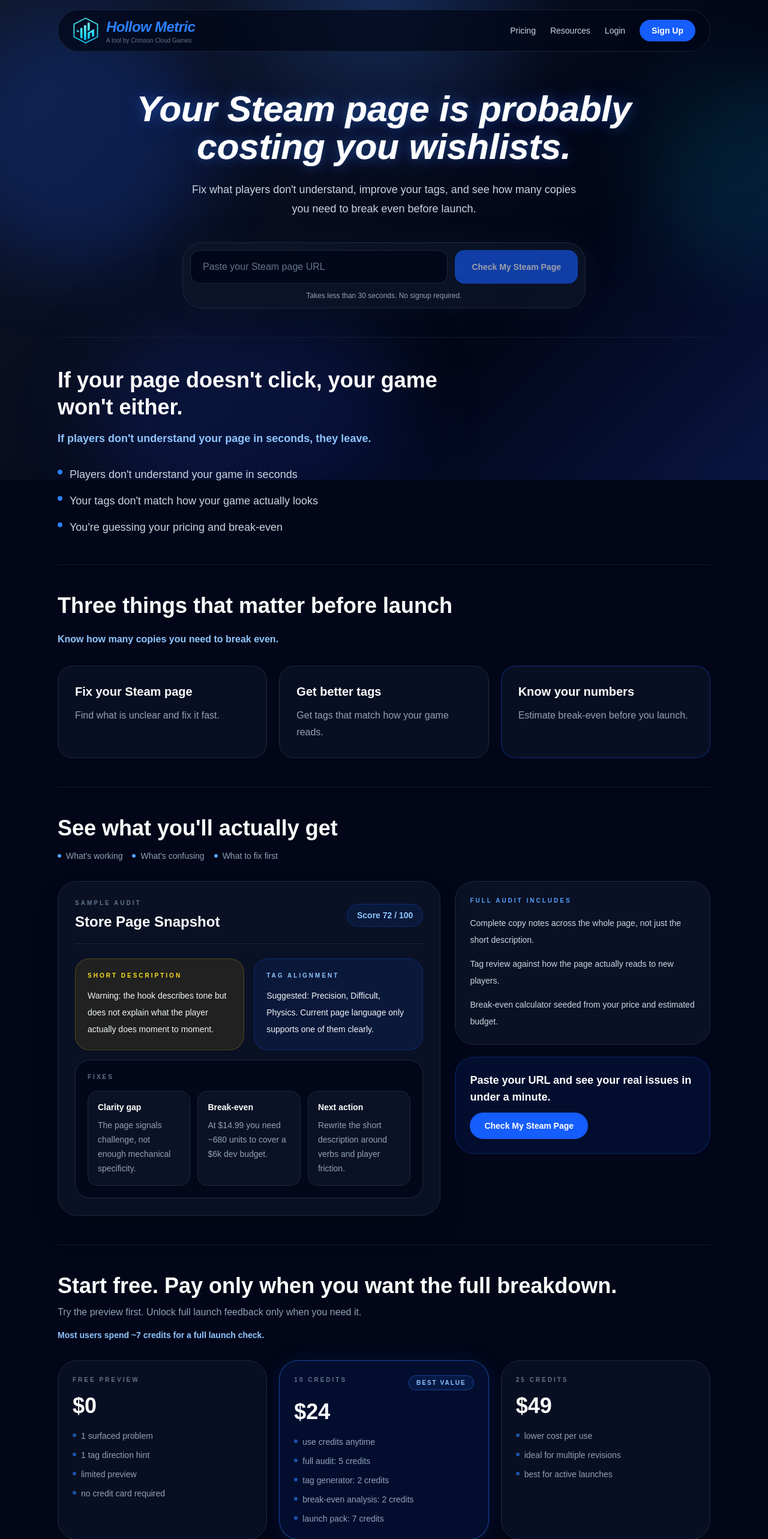
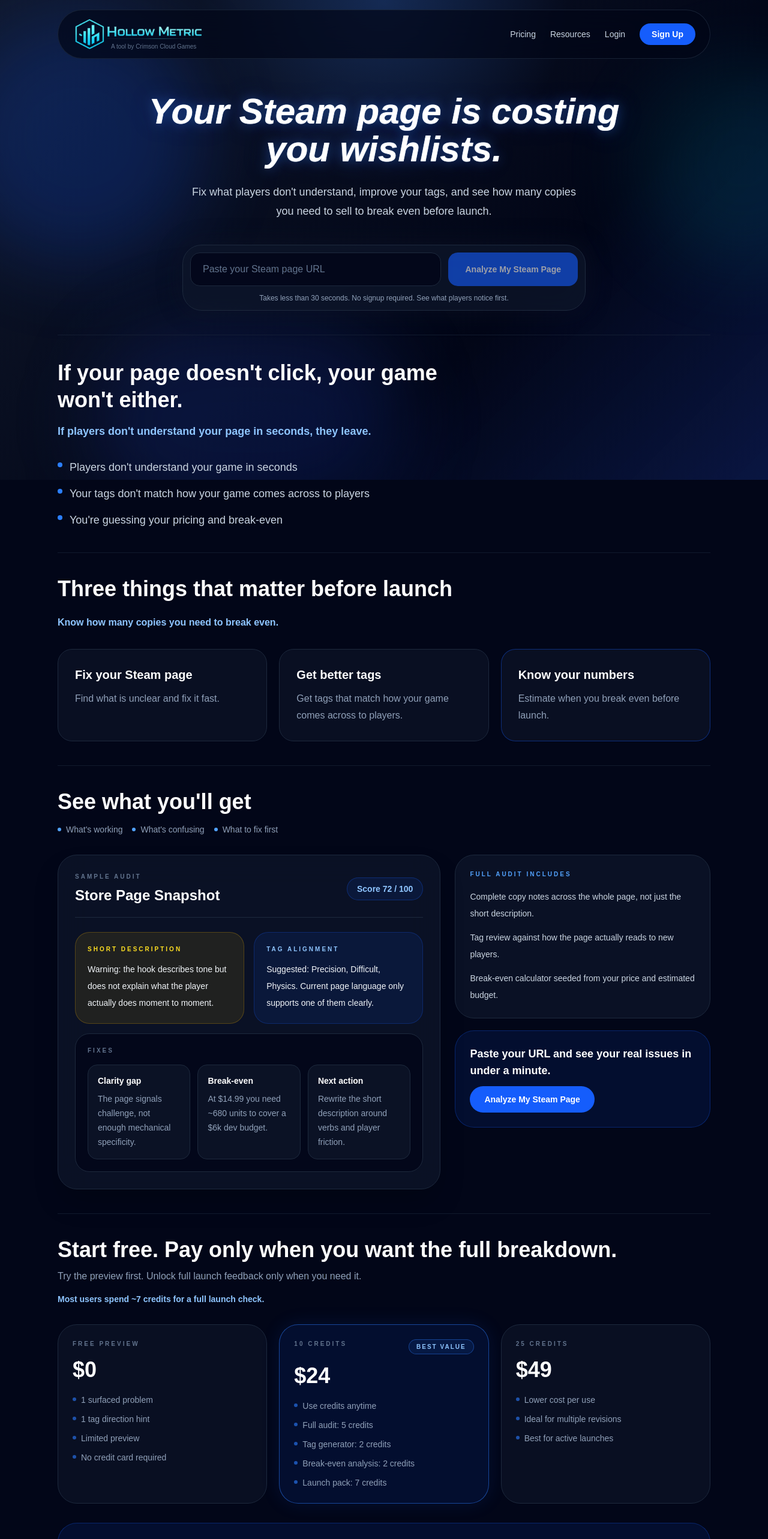
Before and after one commit to crimsoncloudgames/hollow-metric, a Next.js app: page /landing in a window 1280 px wide. Shown: the top 2566 px of the page at 60% size. Built offline with nearby package versions, Linux system fonts and the light colour scheme.

Commit message:
fixed the logo and favicon

```diff
--- a/app/landing/page.tsx
+++ b/app/landing/page.tsx
@@ -20,30 +20,30 @@ const pricingPlans = [
     name: "Free Preview",
     price: "$0",
     featured: false,
-    items: ["1 surfaced problem", "1 tag direction hint", "limited preview", "no credit card required"],
+    items: ["1 surfaced problem", "1 tag direction hint", "Limited preview", "No credit card required"],
   },
   {
     name: "10 Credits",
     price: "$24",
     featured: true,
-    items: ["use credits anytime", "full audit: 5 credits", "tag generator: 2 credits", "break-even analysis: 2 credits", "launch pack: 7 credits"],
+    items: ["Use credits anytime", "Full audit: 5 credits", "Tag generator: 2 credits", "Break-even analysis: 2 credits", "Launch pack: 7 credits"],
   },
   {
     name: "25 Credits",
     price: "$49",
     featured: false,
-    items: ["lower cost per use", "ideal for multiple revisions", "best for active launches"],
+    items: ["Lower cost per use", "Ideal for multiple revisions", "Best for active launches"],
   },
 ];
 
 const faqs = [
   {
     question: "What does this analyze?",
-    answer: "Your Steam page, tags, and basic revenue assumptions.",
+    answer: "Your Steam page, tags, and basic revenue estimates.",
   },
   {
     question: "Do I need an account?",
-    answer: "No for the preview. Yes for full results.",
+    answer: "No for the preview. Yes for the full results.",
   },
   {
     question: "Is this exact financial advice?",
@@ -139,19 +139,16 @@ export default function LandingPage() {
 
         {/* NAV */}
         <header className="sticky top-0 z-30 mt-4 flex items-center justify-between rounded-full border border-slate-800/80 bg-slate-950/70 px-4 py-3 backdrop-blur-xl sm:px-6">
-          <Link href="/landing" className="flex items-center gap-3">
+          <Link href="/landing" className="relative inline-flex">
             <Image
-              src="/HM Logo Icon.webp"
-              alt="Hollow Metric logo"
-              width={44}
-              height={44}
-              className="h-11 w-11 rounded-xl object-cover"
+              src="/HM logo icon with text webP.webp"
+              alt="Hollow Metric"
+              width={300}
+              height={70}
+              className="h-14 w-auto"
               priority
             />
-            <div>
-              <span className="text-2xl font-black italic tracking-tight text-blue-500">Hollow Metric</span>
-              <p className="text-[10px] font-medium leading-none text-slate-500 mt-0.5">A tool by Crimson Cloud Games</p>
-            </div>
+            <p className="absolute bottom-0.5 left-16 text-[10px] font-medium leading-none text-slate-500">A tool by Crimson Cloud Games</p>
           </Link>
           <nav className="hidden items-center gap-6 text-sm text-slate-300 md:flex">
             <Link href="/pricing" className="transition hover:text-blue-400">Pricing</Link>
@@ -170,12 +167,12 @@ export default function LandingPage() {
         </header>
 
         {/* SECTION 1: HERO */}
-        <section className="fade-in pt-16 pb-12 text-center">
+        <section className="fade-in pt-14 pb-10 text-center">
           <h1 className="hero-glow mx-auto max-w-4xl text-4xl font-black italic leading-[1.05] text-white sm:text-5xl lg:text-6xl">
-            Your Steam page is probably costing you wishlists.
+            Your Steam page is costing you wishlists.
           </h1>
           <p className="mx-auto mt-6 max-w-2xl text-lg leading-8 text-slate-300">
-            Fix what players don&apos;t understand, improve your tags, and see how many copies you need to break even before launch.
+            Fix what players don&apos;t understand, improve your tags, and see how many copies you need to sell to break even before launch.
           </p>
 
           <form
@@ -196,10 +193,10 @@ export default function LandingPage() {
                 disabled={isLoadingPreview || !input.trim()}
                 className="h-14 rounded-2xl bg-blue-600 px-7 text-sm font-bold text-white transition hover:bg-blue-500 disabled:cursor-not-allowed disabled:opacity-60"
               >
-                {isLoadingPreview ? "Checking..." : "Check My Steam Page"}
+                {isLoadingPreview ? "Checking..." : "Analyze My Steam Page"}
               </button>
             </div>
-            <p className="mt-3 text-center text-xs text-slate-400">Takes less than 30 seconds. No signup required.</p>
+            <p className="mt-3 text-center text-xs text-slate-400">Takes less than 30 seconds. No signup required. See what players notice first.</p>
           </form>
         </section>
 
@@ -283,7 +280,7 @@ export default function LandingPage() {
         )}
 
         {/* SECTION 2: PROBLEM */}
-        <section className="fade-in py-12 border-t border-slate-800/60">
+        <section className="fade-in py-10 border-t border-slate-800/60">
           <div className="max-w-2xl">
             <h2 className="text-3xl font-black leading-tight text-white md:text-4xl">
               If your page doesn&apos;t click, your game won&apos;t either.
@@ -292,7 +289,7 @@ export default function LandingPage() {
             <ul className="mt-8 space-y-4">
               {[
                 "Players don't understand your game in seconds",
-                "Your tags don't match how your game actually looks",
+                "Your tags don't match how your game comes across to players",
                 "You're guessing your pricing and break-even",
               ].map((point) => (
                 <li key={point} className="flex items-start gap-3 text-slate-300 text-lg leading-7">
@@ -305,7 +302,7 @@ export default function LandingPage() {
         </section>
 
         {/* SECTION 3: WHAT YOU GET */}
-        <section className="fade-in py-12 border-t border-slate-800/60">
+        <section className="fade-in py-10 border-t border-slate-800/60">
           <h2 className="mb-6 text-3xl font-black text-white md:text-4xl">
             Three things that matter before launch
           </h2>
@@ -319,12 +316,12 @@ export default function LandingPage() {
               },
               {
                 title: "Get better tags",
-                body: "Get tags that match how your game reads.",
+                body: "Get tags that match how your game comes across to players.",
                 accent: "border-slate-800",
               },
               {
                 title: "Know your numbers",
-                body: "Estimate break-even before you launch.",
+                body: "Estimate when you break even before launch.",
                 accent: "border-blue-600/40 bg-blue-600/5",
               },
             ].map((card) => (
@@ -340,9 +337,9 @@ export default function LandingPage() {
         </section>
 
         {/* SECTION 4: SAMPLE OUTPUT */}
-        <section id="product-preview" className="fade-in py-12 border-t border-slate-800/60">
+        <section id="product-preview" className="fade-in py-10 border-t border-slate-800/60">
           <div className="mb-8">
-            <h2 className="text-3xl font-black text-white md:text-4xl">See what you&apos;ll actually get</h2>
+            <h2 className="text-3xl font-black text-white md:text-4xl">See what you&apos;ll get</h2>
             <div className="mt-4 flex flex-wrap gap-4 text-slate-400 text-sm">
               {["What's working", "What's confusing", "What to fix first"].map((item) => (
                 <span key={item} className="flex items-center gap-2">
@@ -414,7 +411,7 @@ export default function LandingPage() {
                   href="#top"
                   className="inline-block rounded-full bg-blue-600 px-6 py-3 text-sm font-bold text-white transition hover:bg-blue-500"
                 >
-                  Check My Steam Page
+                  Analyze My Steam Page
                 </Link>
               </div>
             </div>
@@ -422,7 +419,7 @@ export default function LandingPage() {
         </section>
 
         {/* SECTION 5: PRICING */}
-        <section className="fade-in py-12 border-t border-slate-800/60">
+        <section className="fade-in py-10 border-t border-slate-800/60">
           <div className="mb-8">
             <h2 className="text-3xl font-black text-white md:text-4xl">Start free. Pay only when you want the full breakdown.</h2>
             <p className="mt-3 max-w-2xl text-slate-400">Try the preview first. Unlock full launch feedback only when you need it.</p>
@@ -468,7 +465,7 @@ export default function LandingPage() {
         </section>
 
         {/* SECTION 6: FAQ */}
-        <section className="fade-in py-12 border-t border-slate-800/60">
+        <section className="fade-in py-10 border-t border-slate-800/60">
           <h2 className="mb-8 text-3xl font-black text-white md:text-4xl">Common questions</h2>
           <div className="space-y-4 max-w-3xl">
             {faqs.map((faq) => (
@@ -481,7 +478,7 @@ export default function LandingPage() {
         </section>
 
         {/* SECTION 7: FINAL CTA */}
-        <section className="fade-in py-12">
+        <section className="fade-in py-10">
           <div className="rounded-[2rem] border border-blue-600/30 bg-[linear-gradient(135deg,rgba(30,64,175,0.22),rgba(15,23,42,0.92))] p-10 text-center shadow-2xl">
             <h2 className="mx-auto max-w-2xl text-3xl font-black text-white sm:text-4xl">
               Fix what&apos;s costing you wishlists before you launch.
@@ -503,12 +500,17 @@ export default function LandingPage() {
           </div>
         </section>
 
+        {/* PRE-FOOTER TAGLINE */}
+        <p className="fade-in pb-6 pt-0 mt-0 text-center text-xs text-slate-500">A tool for indie developers by an indie developer.</p>
+
         {/* FOOTER */}
         <footer className="fade-in border-t border-slate-800 py-10 text-sm text-slate-400">
           <div className="grid gap-10 md:grid-cols-[1.2fr_0.8fr_0.8fr]">
             <div>
-              <p className="text-2xl font-black italic text-blue-500">Hollow Metric</p>
-              <p className="mt-1 text-[11px] text-slate-500">A tool by Crimson Cloud Games</p>
+              <div className="relative inline-flex">
+                <Image src="/HM logo icon with text webP.webp" alt="Hollow Metric" width={300} height={70} className="h-14 w-auto" />
+                <p className="absolute bottom-0.5 left-16 text-[10px] font-medium leading-none text-slate-500">A tool by Crimson Cloud Games</p>
+              </div>
               <p className="mt-3 max-w-md leading-7">
                 Steam page audit, tag improvement, and break-even estimation for indie developers before launch.
               </p>
```
Also changed, not shown: public/HM logo icon with text webP.webp (added).
